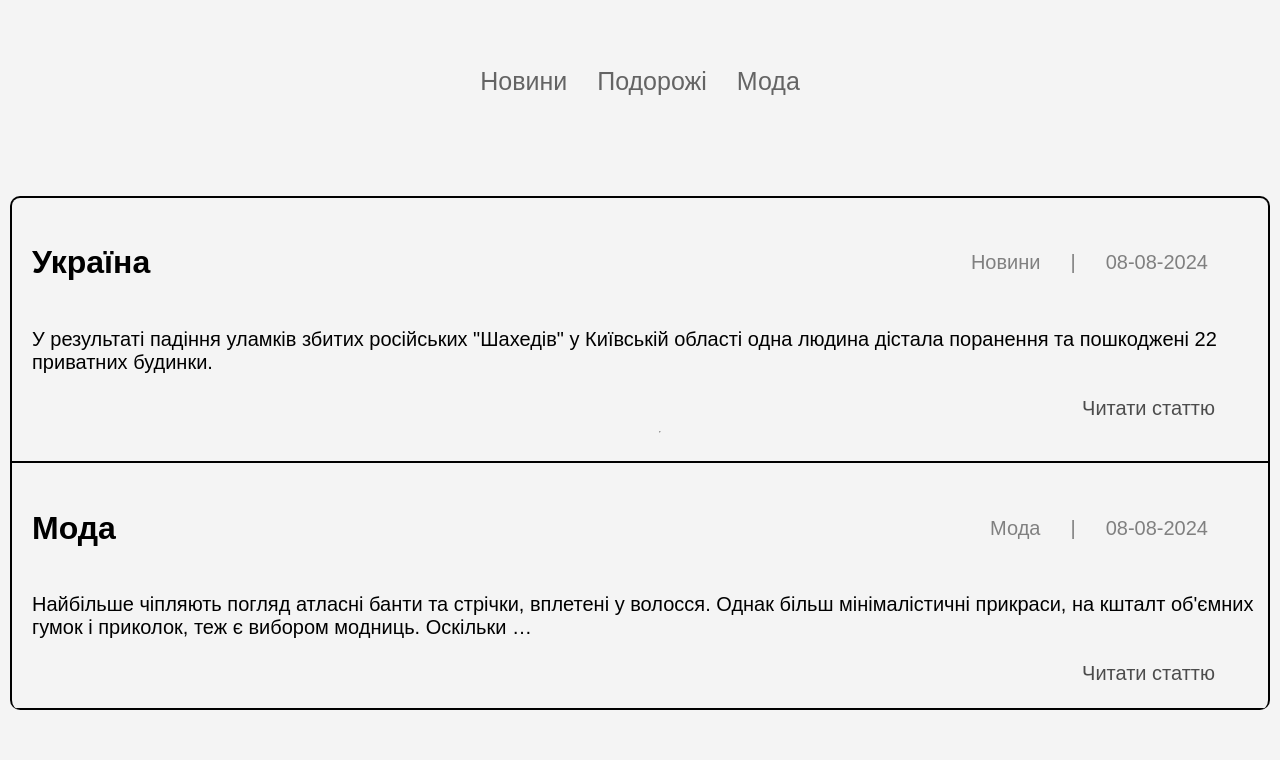
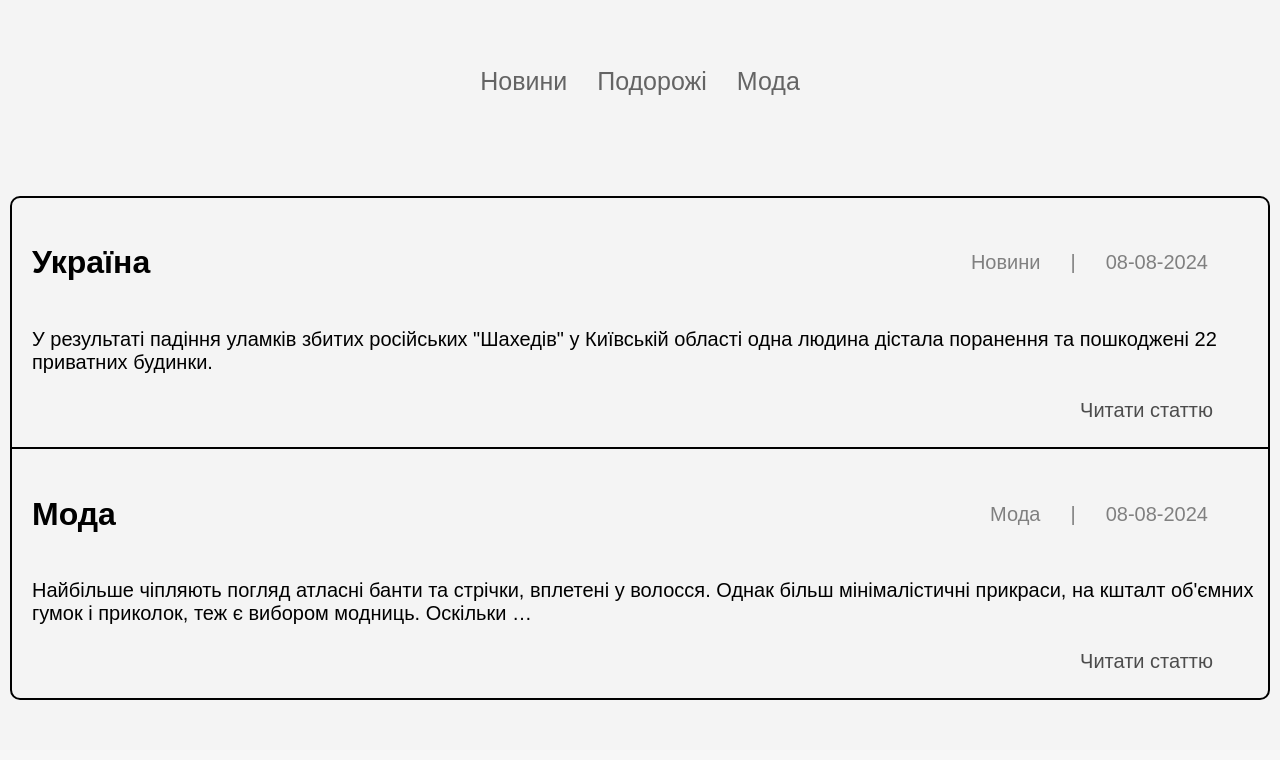
Before and after one commit to denyshub/Blog_Django, a Django app: page / in a window 1280 px wide. Shown: the part 193-953 px from the top of the page. After the commit the page ends 893 px from the top, so only its background shows below. Run offline with Django 4.2, Linux system fonts and the light colour scheme; data comes from the database, SQL or seed files in the repository; both versions use the stored data as it was after the commit.

Commit message:
post bug fixed

```diff
--- a/petblog/blog/templates/blog/index.html
+++ b/petblog/blog/templates/blog/index.html
@@ -7,9 +7,18 @@
 {% show_categories cat_selected %}
 </div>
 </div>
+{%if posts%}
 <div class="posts-container">
-  {% for post in posts%} {% if post.is_published %}
+  {%else%}
+  <div class = 'no-posts'>Немає статей на цю тему :(</div>
+
+  {%endif%}
+  {% for post in posts%}
+  {%if not forloop.last%}
   <div class="post">
+    {%else%}
+    <div class="post-last">
+    {%endif%}
     <div class = 'title-date-cat'>
       <h2 class="post-title">{{post.title}}</h2>
       <div class = 'date-cat'>
@@ -22,11 +31,10 @@
     </div>
     <p class="content-text">{{post.content|truncatewords:25}}</p>
     <a class="read-button" href="{{ post.get_absolute_url }}">Читати статтю</a>
-    {% if post.is_published and not forloop.last %}
-    <hr />
-    {%endif%}
+
+
   </div>
-  {%endif%} {%endfor%}
+  {%endfor%}
 </div>
 
 {%endblock%}
--- a/petblog/petblog/static/blog/css/styles.css
+++ b/petblog/petblog/static/blog/css/styles.css
@@ -49,7 +49,6 @@ body {
   border: black solid 2px;
   border-radius: 10px;
   margin: 0px 10px 0px 10px;
-  border-bottom: none;
   overflow: hidden;
   margin-bottom: 50px;
 }
@@ -61,15 +60,20 @@ body {
   border-bottom: 2px solid black;
   padding: 20px;
 }
-
+.post-last {
+  width: 100%;
+  display: flex;
+  flex-direction: column;
+  padding: 20px;
+}
 .read-button {
   font-size: 20px;
   align-self: end;
   color: rgba(0, 0, 0, 0.692);
   text-decoration: none;
 
-  border-radius: 10px;
-  padding: 3px;
+  border-radius: 6px;
+  padding: 5px;
   margin-right: 70px;
   transition: background-color 0.3s ease, color 0.3s ease,
     text-decoration 0.3s ease;
@@ -193,3 +197,8 @@ body {
   font-size: 20px;
   align-items: center;
 }
+
+.no-posts{
+  font-size: 25px;
+  margin-left: 40px;
+}
```
Also changed, not shown: petblog/db.sqlite3.
